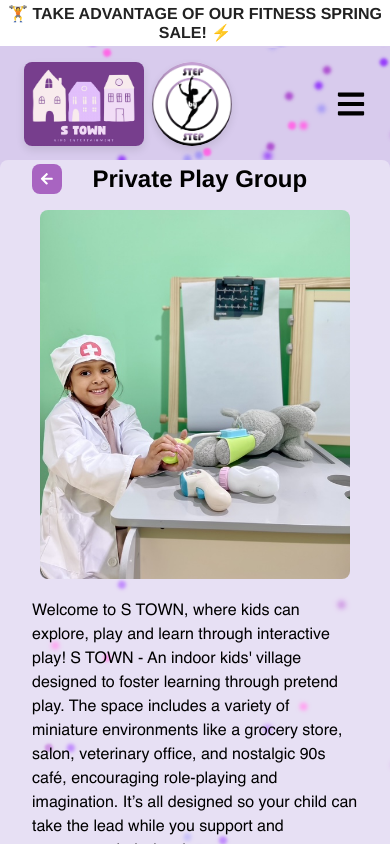
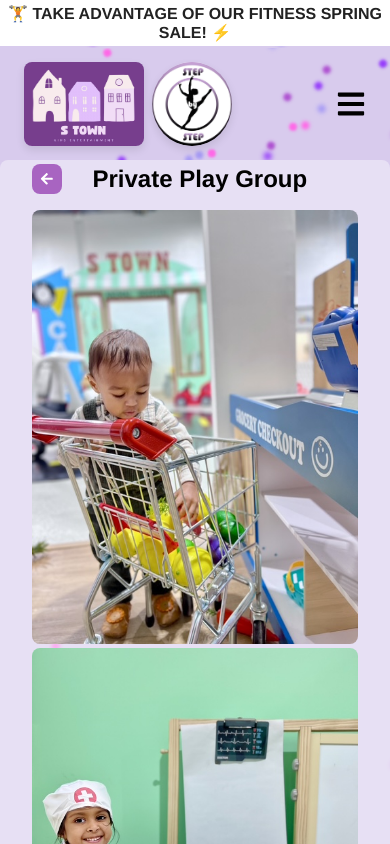
Before and after one commit to ralphdaryn/stepbystepstars, a React (Create React App) app in the folder client/: page /PrivatePlayGroup in a window 390 px wide. Shown: the top 844 px of the page. Built offline with nearby package versions, Linux system fonts and the light colour scheme.

Commit message:
update service image and privateplaygroup tablet view

```diff
--- a/client/src/components/PrivatePlayGroup/PrivatePlayGroup.js
+++ b/client/src/components/PrivatePlayGroup/PrivatePlayGroup.js
@@ -2,6 +2,7 @@ import { Helmet } from "react-helmet";
 import "./PrivatePlayGroup.scss";
 import BackButton from "../BackButton/BackButton";
 import privatePlayGroupImg from "../../assets/images/dropinplay5.JPEG";
+import privatePlayGroupImg2 from "../../assets/images/dropinplay4.JPEG";
 
 const PrivatePlayGroup = () => {
   return (
@@ -16,7 +17,10 @@ const PrivatePlayGroup = () => {
           name="keywords"
           content="private play group Durham, toddler group play, indoor play area Durham, kids village, pretend play for children"
         />
-        <link rel="canonical" href="https://www.stepbystepclub.ca/privateplaygroup" />
+        <link
+          rel="canonical"
+          href="https://www.stepbystepclub.ca/privateplaygroup"
+        />
       </Helmet>
 
       <div className="privateplaygroup__header">
@@ -27,6 +31,11 @@ const PrivatePlayGroup = () => {
       <div className="privateplaygroup__container">
         <div className="privateplaygroup__wrapper">
           <img
+            src={privatePlayGroupImg2}
+            className="privateplaygroup__image"
+            alt="Child with butterfly face paint"
+          />
+          <img
             src={privatePlayGroupImg}
             className="privateplaygroup__image"
             alt="Child with butterfly face paint"
@@ -35,12 +44,22 @@ const PrivatePlayGroup = () => {
 
         <div className="privateplaygroup__subtitle-container">
           <p className="privateplaygroup__subtitle">
-            Welcome to S TOWN, where kids can explore, play and learn through interactive play! S TOWN - An indoor kids' village designed to foster learning through pretend play. The space includes a variety of miniature environments like a grocery store, salon, veterinary office, and nostalgic 90s café, encouraging role-playing and imagination. It’s all designed so your child can take the lead while you support and encourage their development.
+            Welcome to S TOWN, where kids can explore, play and learn through
+            interactive play! S TOWN - An indoor kids' village designed to
+            foster learning through pretend play. The space includes a variety
+            of miniature environments like a grocery store, salon, veterinary
+            office, and nostalgic 90s café, encouraging role-playing and
+            imagination. It’s all designed so your child can take the lead while
+            you support and encourage their development.
           </p>
           <p className="privateplaygroup__subtitle">
-            S Town promotes key developmental skills such as problem-solving, language development, social interaction, and cognitive flexibility. Through realistic, hands-on activities, children not only have fun but also build real-world awareness, creativity, and emotional skills.
+            S Town promotes key developmental skills such as problem-solving,
+            language development, social interaction, and cognitive flexibility.
+            Through realistic, hands-on activities, children not only have fun
+            but also build real-world awareness, creativity, and emotional
+            skills.
           </p>
-{/*
+          {/*
           <div className="privateplaygroup__pricing">
             <h3 className="privateplaygroup__pricing-title">Pricing</h3>
             <ul className="privateplaygroup__pricing-list">
@@ -55,7 +74,8 @@ const PrivatePlayGroup = () => {
           <div className="privateplaygroup__hours">
             <h3 className="privateplaygroup__hours-title">Group Play Hours</h3>
             <p>
-              Group play hours vary due to private bookings. Weekly schedule is posted every Sunday on{" "}
+              Group play hours vary due to private bookings. Weekly schedule is
+              posted every Sunday on{" "}
               <a
                 href="https://www.instagram.com/stownclub/"
                 target="_blank"
--- a/client/src/components/PrivatePlayGroup/PrivatePlayGroup.scss
+++ b/client/src/components/PrivatePlayGroup/PrivatePlayGroup.scss
@@ -53,22 +53,20 @@
 
   &__wrapper {
     display: flex;
+    flex-direction: column;
     justify-content: center;
     align-items: center;
     margin: 1rem 0;
     gap: 0.25rem;
-
-    @include tablet {
-      margin: 0;
-    }
+    width: 100%;
   }
 
   &__image {
-    width: 95%;
+    width: 100%;
     border-radius: 0.5rem;
 
     @include tablet {
-      width: 12.5rem;
+      width: 20rem;
     }
 
     @include desktop {
--- a/client/src/components/Services/Services.js
+++ b/client/src/components/Services/Services.js
@@ -4,7 +4,7 @@ import mommyandme from "../../assets/images/mommyandme.jpeg";
 import privatetraining from "../../assets/images/privatetraining.jpg";
 import birthdayParties from "../../assets/images/birthdayparty3.JPEG";
 import specialEvents from "../../assets/images/specialevents.jpeg";
-import dropInPlay from "../../assets/images/dropinplay4.JPEG";
+import dropInPlay from "../../assets/images/playdate.jpeg";
 import groupfitness from "../../assets/images/groupfitness.jpeg";
 import strollerFitness from "../../assets/images/strollerfitness.jpeg";
 
```
